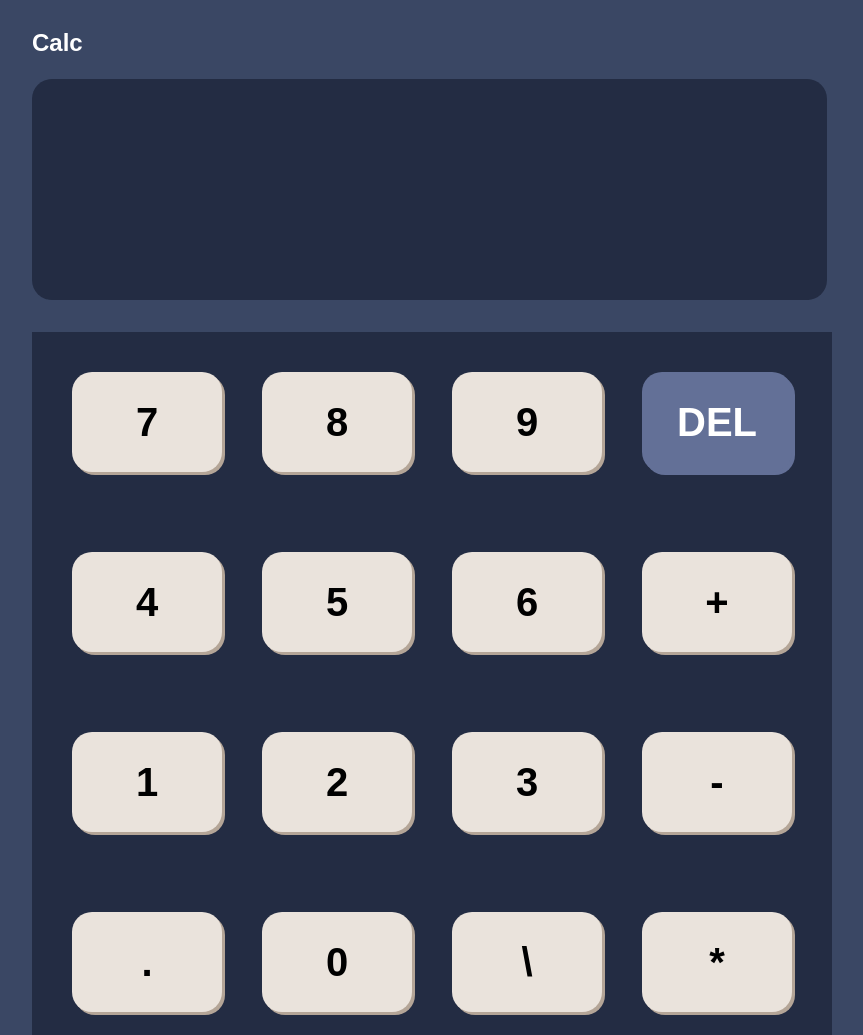
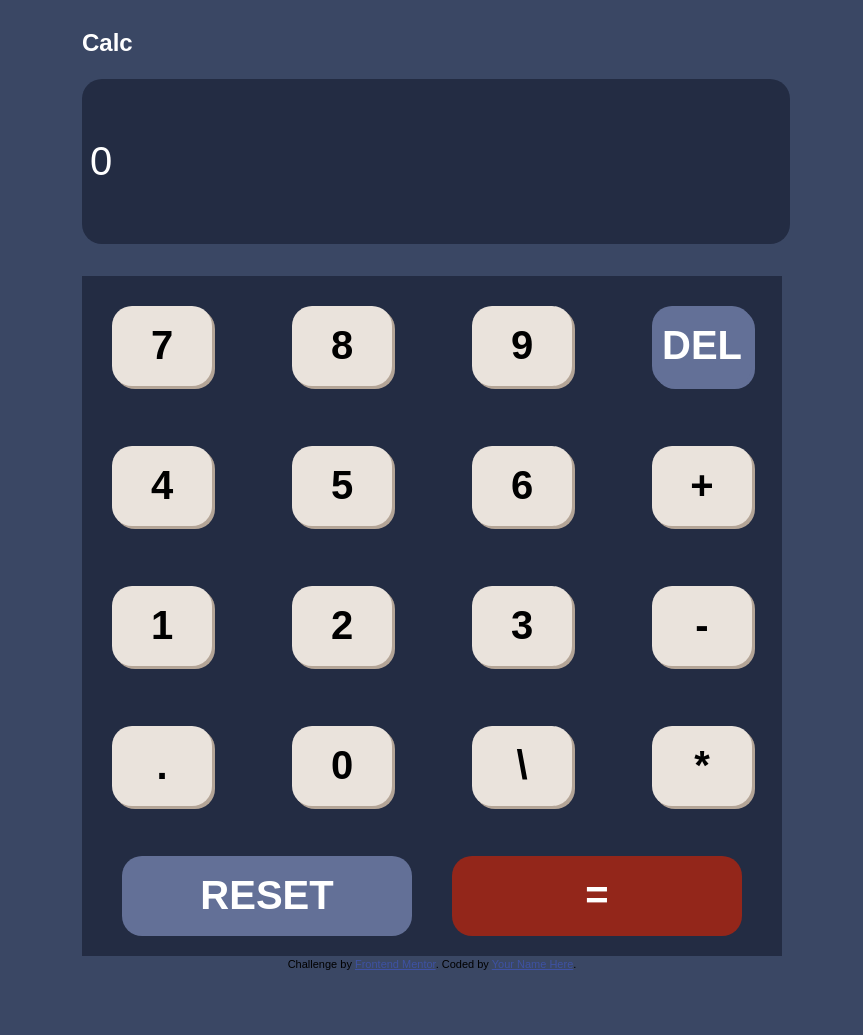
Before and after one commit to 0papi/calculator-app, a plain HTML site: page index.html in a window 1280 px wide. Shown: the top 1035 px of the page, without its empty margins (208-1071 px from the left). After the commit the page ends 981 px from the top, so only its background shows below. Drawn offline with Linux system fonts and the light colour scheme.

Commit message:
more update

```diff
--- a/css/style.css
+++ b/css/style.css
@@ -52,11 +52,11 @@ h1 {
 
 .display-path input[type="text"] {
   width: 100%;
-  padding: 2em 1.1em;
+  padding: 1.5em 0 1.5em 0.2em;
   border: none;
   border-radius: 20px;
   background-color: var(--toggle-background-keypad-background);
-  font-size: 2.7rem;
+  font-size: 2.5rem;
   color: white;
 }
 
@@ -87,9 +87,9 @@ h1 {
   box-shadow: 3px 3px var(--Grayish-orange-key-shadow);
   border: none;
   text-align: center;
-  margin: 20px;
-  width: 150px;
-  height: 100px;
+  margin: 10px;
+  width: 100px;
+  height: 80px;
   outline: none;
   border-radius: 20px;
   font-weight: 700;
@@ -108,9 +108,9 @@ h1 {
   font-size: 2.5rem;
   border: none;
   text-align: center;
-  margin: 20px;
-  width: 150px;
-  height: 100px;
+  margin: 10px;
+  width: 100px;
+  height: 80px;
   outline: none;
   border-radius: 20px;
   font-weight: 700;
--- a/index.html
+++ b/index.html
@@ -23,7 +23,7 @@
     <h1>Calc</h1>
     <div class="calculator-items">
       <div class="display-path">
-        <input type="text" value="" id="calculator-screen" disabled />
+        <input type="text" value="0" id="calculator-screen" disabled />
       </div>
       <div class="calculator-body flex">
         <div class="row row-one">
--- a/js/main.js
+++ b/js/main.js
@@ -12,7 +12,7 @@ function printValue(val) {
   let displayOuput = document.querySelector('#calculator-screen');
   let currentOutput = displayOuput.value;
 
-  if(displayOuput.value == "") {
+  if(displayOuput.value == "0") {
     if(val !="RESET" && val != "DEL") {
       displayOuput.value = "";
       displayOuput.value += val;
```
